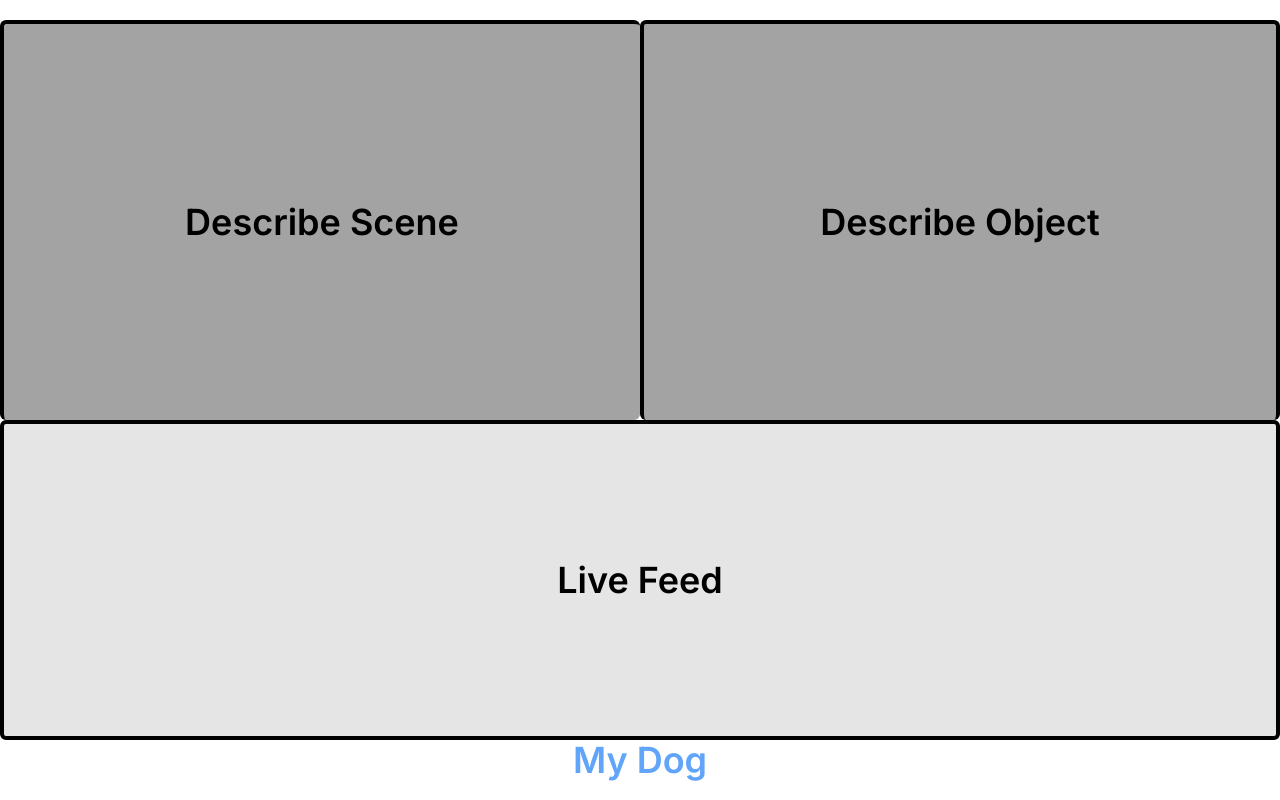
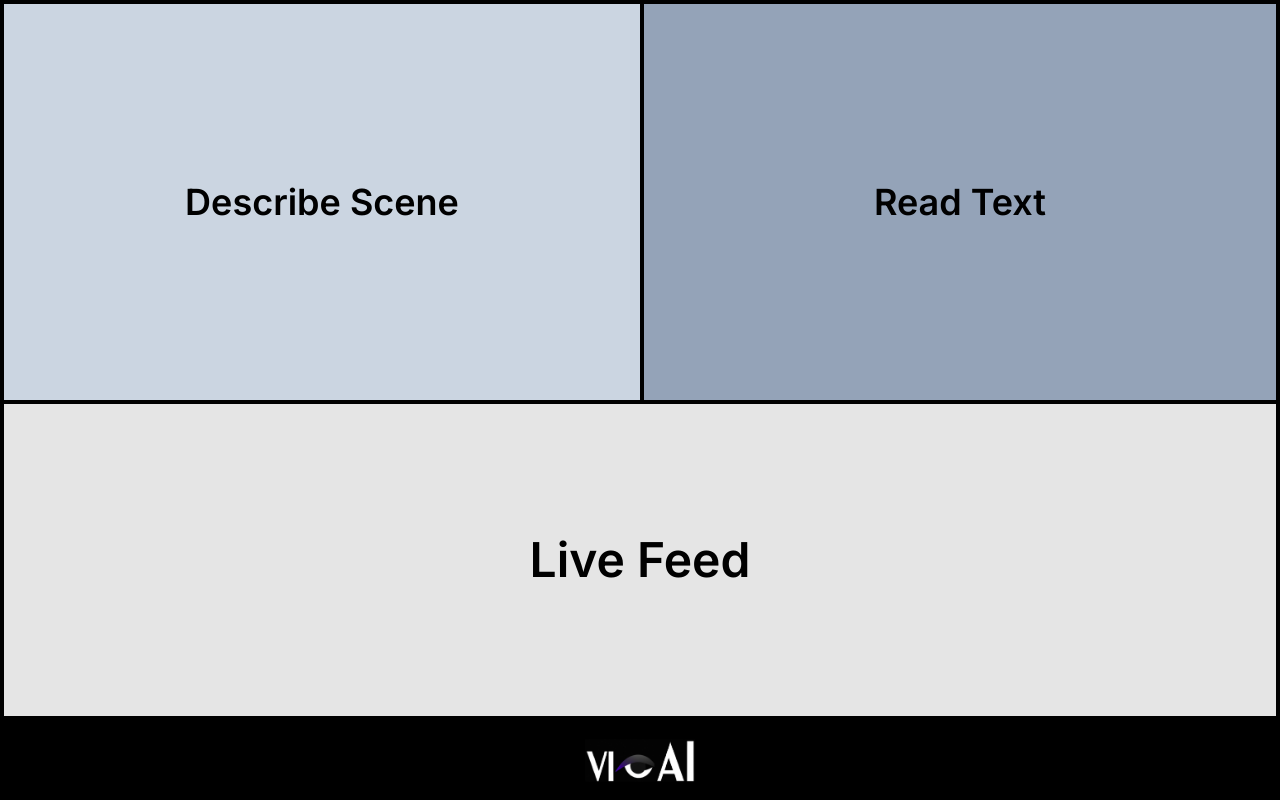
Before and after one commit to xaynezz/WTH2023, a Next.js app: page / in a window 1280 px wide. Built offline with nearby package versions, Linux system fonts and the light colour scheme.

Commit message:
UI changes

```diff
--- a/app/imgr/page.tsx
+++ b/app/imgr/page.tsx
@@ -2,6 +2,7 @@
 import Webcam from 'react-webcam'
 import React, { useState, useRef, useEffect } from 'react'
 import axios, { AxiosError } from 'axios'
+import Image from 'next/image'
 
 const videoConstraints = {
   width: 1280,
@@ -13,14 +14,6 @@ const videoConstraints = {
 export default function OCR() {
   const webcamRef = useRef<Webcam>(null)
   const [isLoading, setIsLoading] = useState(false)
-  const [announcement, setAnnouncement] = useState('')
-
-  useEffect(() => {
-    if (announcement) {
-      const utterance = new SpeechSynthesisUtterance(announcement)
-      speechSynthesis.speak(utterance)
-    }
-  }, [announcement])
 
   const capture = React.useCallback(async () => {
     setIsLoading(true)
@@ -29,10 +22,14 @@ export default function OCR() {
       const response = await axios.post('/api/imgr', {
         image,
       })
-      setAnnouncement(response?.data?.short_description)
+      const utterance = new SpeechSynthesisUtterance(response.data?.data)
+      speechSynthesis.speak(utterance)
     } catch (e) {
       if (e instanceof AxiosError) {
-        setAnnouncement('Picture was not clear, please try again')
+        const utterance = new SpeechSynthesisUtterance(
+          'Something went wrong. Please try again.',
+        )
+        speechSynthesis.speak(utterance)
         console.error(e)
       }
     }
@@ -41,7 +38,7 @@ export default function OCR() {
   return (
     <div className="h-full w-full flex justify-center items-center flex-col">
       {isLoading ? (
-        <div>Loading...</div>
+        <Image src={'/Loading.svg'} alt="Loading..." width={100} height={100} />
       ) : (
         <Webcam
           ref={webcamRef}
--- a/app/ocr/page.tsx
+++ b/app/ocr/page.tsx
@@ -2,6 +2,7 @@
 import Webcam from 'react-webcam'
 import React, { useEffect, useRef, useState } from 'react'
 import axios, { AxiosError } from 'axios'
+import Image from 'next/image'
 
 const videoConstraints = {
   width: 1280,
@@ -13,14 +14,6 @@ const videoConstraints = {
 export default function OCR() {
   const webcamRef = useRef<Webcam>(null)
   const [isLoading, setIsLoading] = useState(false)
-  const [announcement, setAnnouncement] = useState('')
-
-  useEffect(() => {
-    if (announcement) {
-      const utterance = new SpeechSynthesisUtterance(announcement)
-      speechSynthesis.speak(utterance)
-    }
-  }, [announcement])
 
   const capture = React.useCallback(async () => {
     setIsLoading(true)
@@ -29,10 +22,14 @@ export default function OCR() {
       const response = await axios.post('/api/ocr', {
         image,
       })
-      setAnnouncement(response?.data?.data)
+      const utterance = new SpeechSynthesisUtterance(response.data?.data)
+      speechSynthesis.speak(utterance)
     } catch (e) {
       if (e instanceof AxiosError) {
-        setAnnouncement('Picture was not clear, please try again')
+        const utterance = new SpeechSynthesisUtterance(
+          'Something went wrong. Please try again.',
+        )
+        speechSynthesis.speak(utterance)
         console.error(e)
       }
     }
@@ -41,7 +38,7 @@ export default function OCR() {
   return (
     <div className="h-screen w-screen flex justify-center items-center flex-col">
       {isLoading ? (
-        <div>Loading...</div>
+        <Image src={'/Loading.svg'} alt="Loading..." width={100} height={100} />
       ) : (
         <Webcam
           ref={webcamRef}
--- a/app/page.tsx
+++ b/app/page.tsx
@@ -1,6 +1,7 @@
 'use client'
 import BlindButton from '@/components/ui/blindbutton'
 import { useRouter } from 'next/navigation'
+import Image from 'next/image'
 
 export default function Home() {
   const router = useRouter()
@@ -10,27 +11,37 @@ export default function Home() {
         <BlindButton
           text="Describe Scene"
           audioDescription="Describe Scene"
-          className="border-black border-4 border-r-0 border-b-0 w-1/2 h-full bg-neutral-400 text-4xl font-semibold text-black hover:bg-slate-600"
+          className="rounded-none border-black border-4 border-r-0 border-b-0 w-1/2 h-full bg-neutral-400 text-4xl font-semibold text-black hover:bg-slate-300"
           callBack={() => {
             router.push('/imgr')
           }}
         />
         <BlindButton
-          text="Describe Object"
-          audioDescription="Describe Object"
-          className="border-black border-4 w-1/2 border-b-0 h-full bg-neutral-400 text-4xl font-semibold text-black hover:bg-slate-600"
+          text="Read Text"
+          audioDescription="Read Text"
+          className="rounded-none border-black border-4 w-1/2 border-b-0 h-full bg-slate-400 text-4xl font-semibold text-black hover:bg-slate-300"
           callBack={() => {
-            router.push('ocr')
+            router.push('/ocr')
           }}
         />
       </div>
       <BlindButton
         text="Live Feed"
         audioDescription="Live Feed"
-        className="border-black border-4 w-full h-[40%] bg-neutral-200 text-4xl font-semibold text-black hover:bg-slate-600"
-        callBack={() => {}}
+        className="rounded-none border-black border-4 w-full h-[40%] bg-neutral-200 text-5xl font-semibold text-black hover:bg-slate-300"
+        callBack={() => {
+          router.push('/live')
+        }}
       />
-      <h1 className="text-blue-400 font-semibold text-4xl">My Dog</h1>
+      <h1 className="bg-black w-full h-[10%] flex justify-center items-center">
+        <Image
+          src={'/Visual.png'}
+          width={100}
+          height={100}
+          alt="VisuAI"
+          className="scale-110"
+        />
+      </h1>
     </div>
   )
 }
```
Also changed, not shown: public/Loading.svg (added), public/Visual.png (added).
